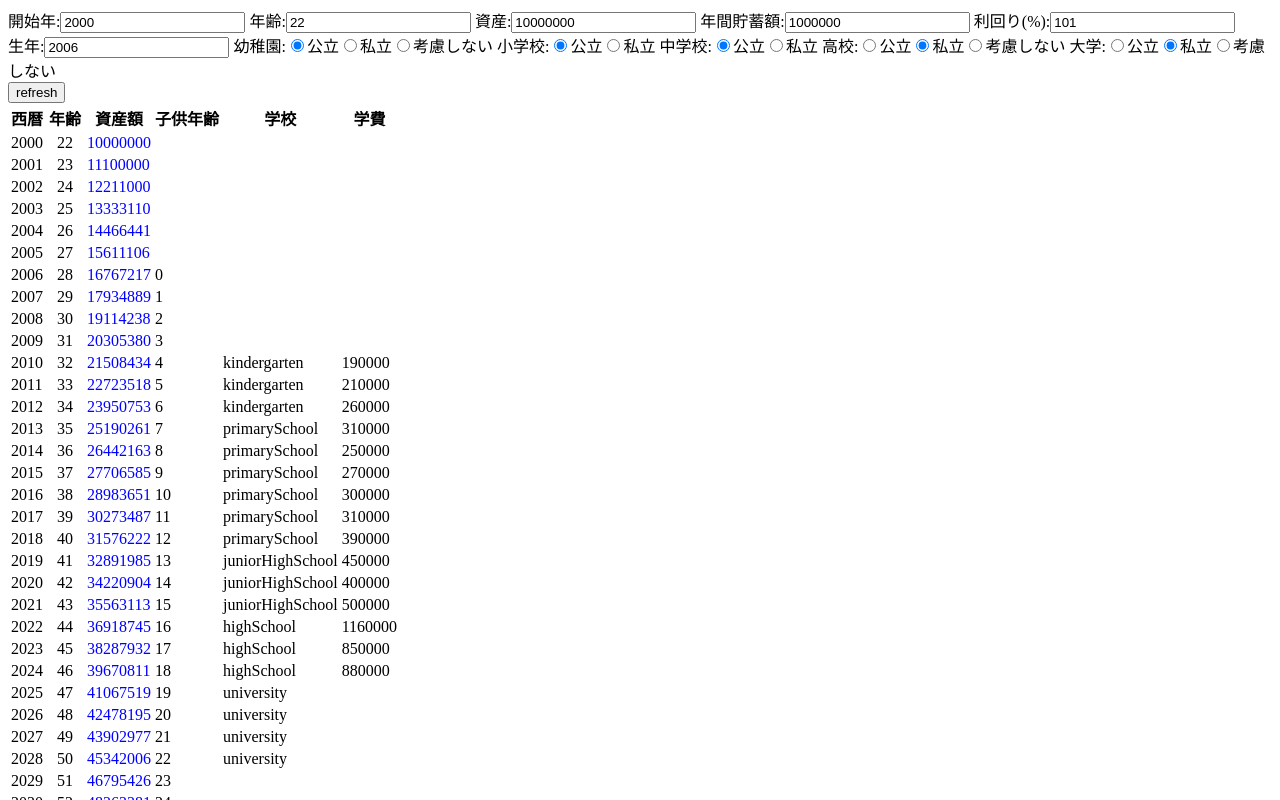
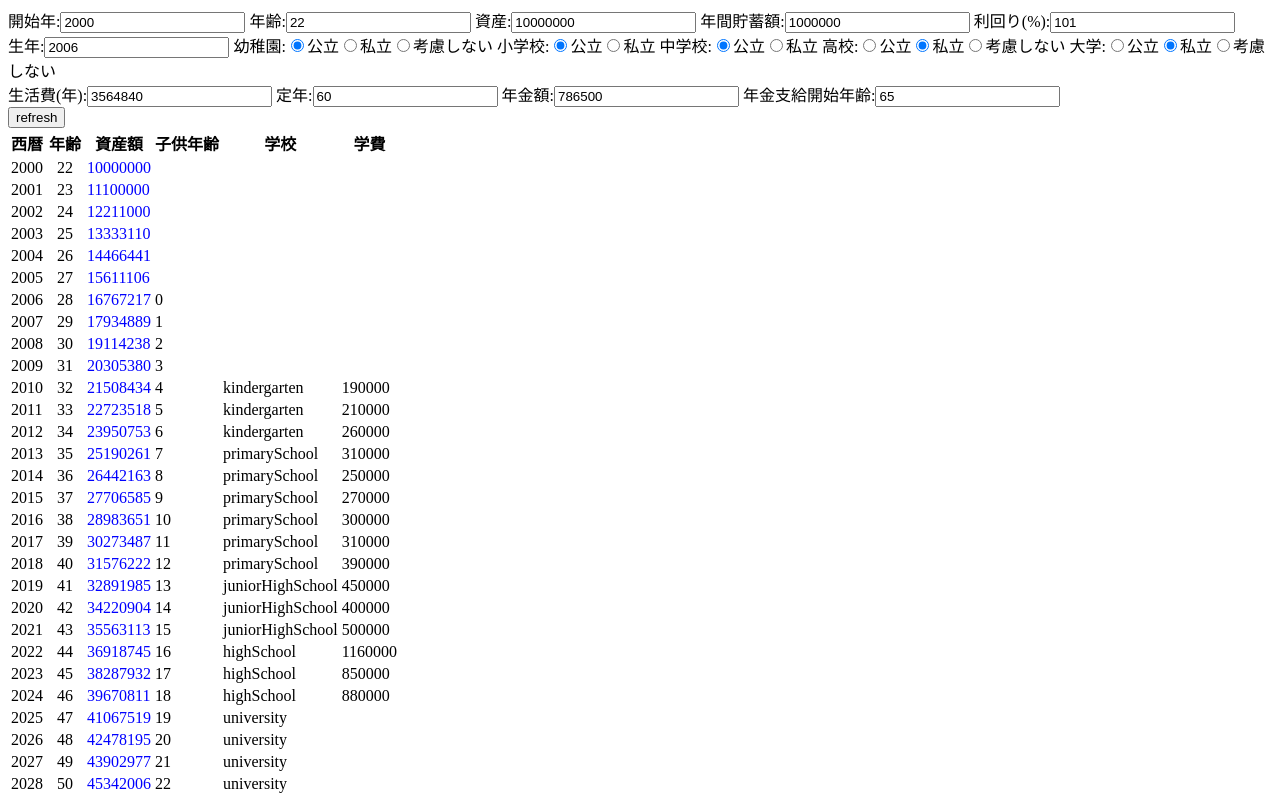
Before and after one commit to ysobj/angular-sample, a plain HTML site: page index.html in a window 1280 px wide. Both pictures are taken after a click on the button "refresh". Shown: the top 800 px of the page. Drawn offline with Linux system fonts and the light colour scheme.

Commit message:
20140313

```diff
--- a/index.html
+++ b/index.html
@@ -25,6 +25,12 @@
           <label>大学:<input type="radio" data-ng-model="university" name="university" value="0" checked="checked">公立<input data-ng-model="university" type="radio" name="university" value="1">私立<input data-ng-model="university" type="radio" name="university" value="2">考慮しない</label>
         </div>
       </div>
+      <div class="oldAgeInfo">
+        <label>生活費(年):<input type="text" name="livingCost" data-ng-model="livingCost"></label>
+        <label>定年:<input type="text" name="retirementAge" data-ng-model="retirementAge"></label>
+        <label>年金額:<input type="text" name="pension" data-ng-model="pension"></label>
+        <label>年金支給開始年齢:<input type="text" name="pensionStart" data-ng-model="pensionStart"></label>
+      </div>
     </form>
     <button data-ng-click="refresh()">refresh</button>
     <table>
--- a/js/controller.js
+++ b/js/controller.js
@@ -13,8 +13,12 @@ lifeplanApp.controller('lifeplanCtrl', function($scope){
   $scope.juniorHighSchool = 0;
   $scope.highSchool = 1;
   $scope.university = 1;
+  $scope.pension = 786500;
+  $scope.livingCost = 297070 * 12;
+  $scope.pensionStart = 65;
+  $scope.retirementAge= 60;
   // statistics
-  var retirement = 60;
+  var lifeSpan = 80;
   // school expenses
   var publicSchool = [
   0, 0, 0, 0,
@@ -51,7 +55,7 @@ $scope.refresh = function(){
   var currentYear = parseInt($scope.year,10);
   var totalDeposit = parseInt($scope.asset, 10);
   var age = parseInt($scope.ageAtStart, 10);
-  var remaining = retirement - age;
+  var remaining = lifeSpan - age;
   var end = currentYear + remaining;
   var birthYear = parseInt($scope.birthYear, 10);
   var i;
@@ -73,7 +77,14 @@ $scope.refresh = function(){
       }
     }
     $scope.datas.push(tmp);
-    totalDeposit = (totalDeposit * parseInt($scope.interestRate, 10)) / 100  + parseInt($scope.depositPerYear, 10);
+    if(age <= parseInt($scope.retirementAge)){
+      totalDeposit = (totalDeposit * parseInt($scope.interestRate, 10)) / 100  + parseInt($scope.depositPerYear, 10);
+    }else{
+      totalDeposit = (totalDeposit * parseInt($scope.interestRate, 10)) / 100  - parseInt($scope.livingCost, 10);
+    }
+    if(age >= parseInt($scope.pensionStart,10)){
+      totalDeposit += parseInt($scope.pension,10);
+    }
     age++;
   }
 };
```
